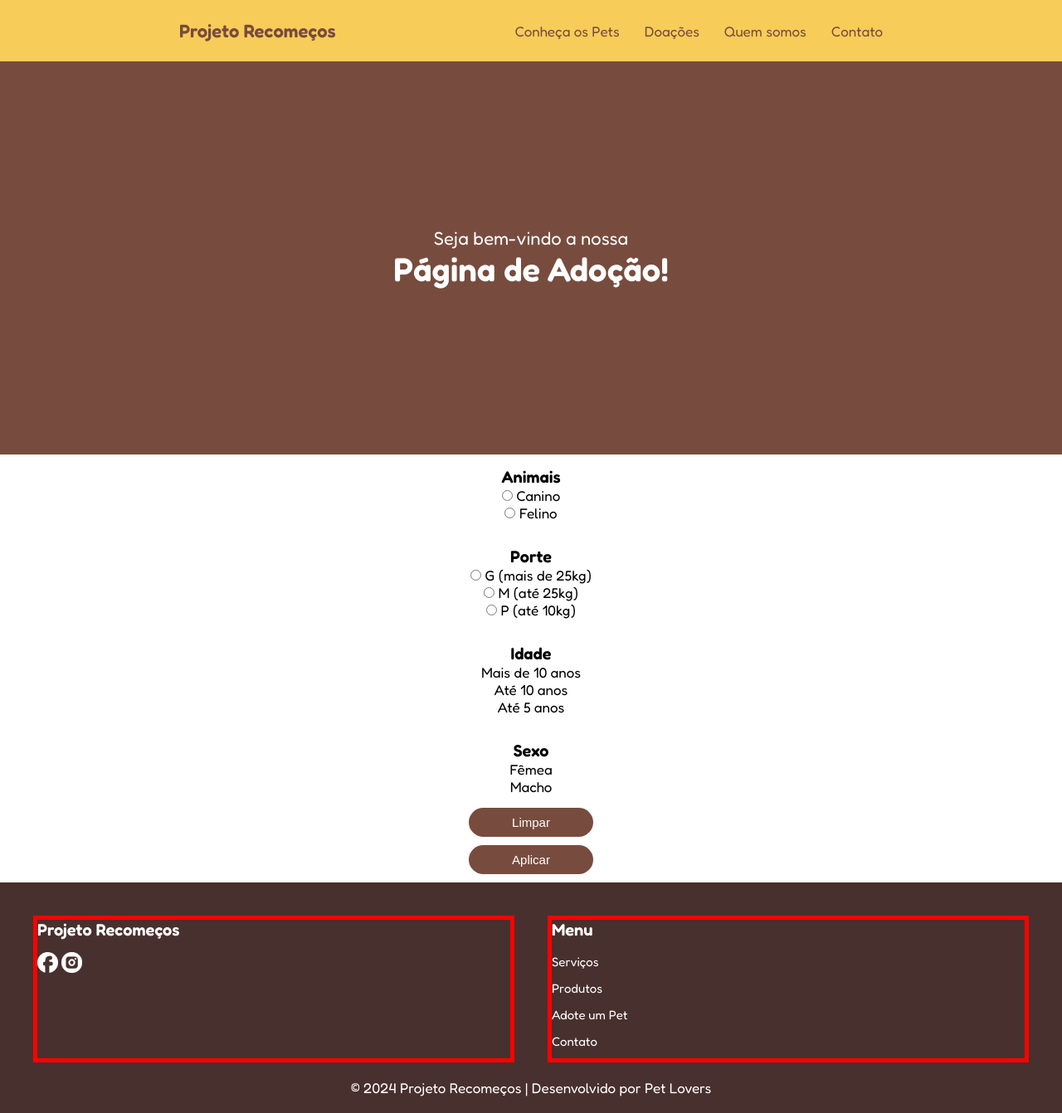
After one commit to ThiagoRAlmeida2/ProjetoONG, a PHP site: page /pets.php in a window 1280 px wide. The commit adds this page. Shown: the whole page at 83% size. Run offline with PHP 8.4, Linux system fonts and the light colour scheme.

Commit message:
modificado o header e o footer.

```diff
--- a/src/Componentes/footer.php
+++ b/src/Componentes/footer.php
@@ -3,19 +3,24 @@
     <head>
         <meta charset="UTF-8">
         <meta name="viewport" content="width=device-width, initial-scale=1.0">
-    <link rel="stylesheet" href="css/footer.css">
-    <title>Footer - Petshop</title>
+
+        <link rel="stylesheet" href="/css/footer.css">
+        <link rel="stylesheet" href="/css/resets.css">
     </head>
+
     <body>
-<!-- Footer -->
         <footer>
-    <div class="footer-container">
-        <div class="footer-section about">
-            <h2>Sobre Nós</h2>
-            <p>Somos um petshop dedicado ao cuidado e bem-estar dos seus animais. Oferecemos os melhores produtos e serviços para manter seu pet saudável e feliz.</p>
+            <section>
+                <div>
+                    <h2>Projeto Recomeços</h2>
+
+                    <img src="./assets/images/icon facebook.png" alt="ícone do facebook.">
+                    <img src="./assets/images/icon instagram.png" alt="ícone do instagram.">
                 </div>
-        <div class="footer-section links">
-            <h2>Links Rápidos</h2>
+
+                <div>
+                    <h2>Menu</h2>
+
                     <ul>
                         <li><a href="#">Serviços</a></li>
                         <li><a href="#">Produtos</a></li>
@@ -23,16 +28,11 @@
                         <li><a href="#">Contato</a></li>
                     </ul>
                 </div>
-        <div class="footer-section contact">
-            <h2>Contate-nos</h2>
-            <p>Email: recomecosprojeto@gmail.com</p>
-            <p>Telefone: (11) 1234-5678</p>
-            <p>Endereço: Rua dos Animais, 123, Cidade Pet, SP</p>
-        </div>
-    </div>
-    <div class="footer-bottom">
+            </section>
+
+            <section id="bottom">
                 <p>&copy; 2024 Projeto Recomeços | Desenvolvido por Pet Lovers</p>
-    </div>
+            </section>
         </footer>
     </body>
 </html>
--- a/src/css/footer.css
+++ b/src/css/footer.css
@@ -1,74 +1,77 @@
 footer {
-    background-image: url('https://cdn.vuetifyjs.com/images/backgrounds/vbanner.jpg');
-    background-size: cover;
+    background-color: #48302E;
     color: #fff;
+
     padding: 20px 0;
-    font-family: Arial, sans-serif;
-    position: fixed;
+    margin: 0;
+    top: 100%;
     bottom: 0;
     width: 100%;
-    z-index: 1000;
 }
 
-
-.footer-container {
+footer section {
     display: flex;
     justify-content: space-around;
     flex-wrap: wrap;
     padding: 0 20px;
 }
 
-.footer-section {
+footer section div {
+    border: red solid 5px;
+    justify-content: space-evenly;
     flex: 1;
     margin: 20px;
     min-width: 250px;
 }
 
-.footer-section h2 {
-    margin-bottom: 15px;
-    font-size: 18px;
-    text-transform: uppercase;
+footer section div img {
+  width: 25px;
 }
 
-.footer-section p {
-    line-height: 1.6;
-    color: #fff;
+footer section div h2 {
+    margin-bottom: 15px;
+    font-size: 20px;
+    font-weight: 600;
 }
 
-.footer-section ul {
+footer section div p, footer section div li {
+    color: #fff;
+
+    font-size: 15px;
+    font-weight: 400;
+    line-height: 1.6;
+}
+
+footer section div ul {
     list-style: none;
     padding: 0;
 }
 
-.footer-section ul li {
-    margin-bottom: 10px;
+footer section div ul li {
+    cursor: pointer;
+    margin-bottom: 8px;
 }
 
 
-.footer-section ul li a {
+footer section div ul li a {
     color: #fff;
+
     text-decoration: none;
 }
 
 
-.footer-section ul li a:hover {
-    color: #09a8cc;
-    text-decoration: underline;
+footer section div ul li a:hover {
+    opacity: 0.8;
 }
 
-.footer-bottom {
+#bottom section {
+    color: #fff;
+
     text-align: center;
     padding: 20px 0;
-    color: #fff;
 }
 
-.footer-bottom p {
+#bottom section p {
     margin: 0;
     font-size: 14px;
 }
-
-body {
-    margin: 0;
-    padding-bottom: 100px;
-    box-sizing: border-box;
-}
--- a/src/css/header.css
+++ b/src/css/header.css
@@ -1,93 +1,52 @@
-body {
-    margin: 0;
-    font-family: Arial, sans-serif;
-}
 
 header {
+    background-color: #F8CC59;
+
     width: 100%;
-}
-
-.toolbar {
     position: relative;
-    background-image: url('https://cdn.vuetifyjs.com/images/backgrounds/vbanner.jpg');
     background-size: cover;
     color: white;
-    padding: 16px;
-}
+    padding: 24px 0;
 
-.toolbar-header {
-    display: flex;
-    align-items: center;
-    justify-content: space-between;
-}
-
-.toolbar-title {
-    font-size: 24px;
-    display: flex;
-    align-items: center;
-    margin-right: auto;
-}
-
-.toolbar-title i {
-    margin-right: 8px;
-}
-
-.toolbar-actions {
+    justify-content: space-evenly;
     display: flex;
     align-items: center;
 }
 
-.toolbar-actions button {
-    display: flex;
-    align-items: center;
-    gap: 8px; /* Espaço entre o ícone e o texto */
-    background-color: transparent;
-    border: none;
-    color: white;
-    font-size: 16px;
+header h2 {
+    color: #774C3E;
+
+    font-weight: 600;
+    font-size: 22px;
     cursor: pointer;
 }
 
-.toolbar-actions i {
-    font-size: 18px; /* Tamanho do ícone */
+header h2:hover {
+    transform:scale(1.05);
+    transition: 0.25s;
+    opacity: 0.8;
 }
 
-.btn {
-    background: none;
-    border: none;
-    color: white;
-    font-size: 16px;
+nav {
+    text-decoration: none;
+}
+
+nav ul {
+    display: flex;
+    gap: 30px;
+    list-style: none;
+}
+
+nav ul li {
+    color: #774C3E;
+
+    font-weight: 400;
+    text-decoration: none;
     cursor: pointer;
 }
-.btn-adotar:hover{
-    color:#007bff;
+
+nav ul li:hover {
+    transform:scale(1.05);
+    transition: 0.25s;
+    opacity: 0.8;
 }
-.btn-apadrinhe:hover{
-    color:#007bff;
-}
-.btn-doacao:hover{
-    color:#007bff;
-}
-.btn-quem-somos:hover{
-    color:#007bff;
-}
-
-.btn-home {
-    background: none; /* Remove o fundo padrão do botão */
-    border: none; /* Remove a borda do botão */
-    color: white; /* Cor do texto e ícone */
-    font-size: 24px; /* Tamanho da fonte, para parecer um título */
-    display: flex; /* Para alinhar o ícone e o texto */
-    align-items: center; /* Centraliza verticalmente o ícone e o texto */
-    cursor: pointer; /* Cursor de ponteiro ao passar o mouse */
-    font-weight: bold; /* Deixa o texto mais destacado */
-}
-
-.btn-home i {
-    margin-right: 8px; /* Espaço entre o ícone e o texto */
-    font-size: 28px; /* Tamanho do ícone */
-}
-
-.btn-home:hover {
-    color: #007bff; /* Muda a cor do texto e ícone ao passar o mouse */
-}
--- /dev/null
+++ b/src/css/pets.css
@@ -0,0 +1,56 @@
+main {
+    width: 100%;
+}
+
+.conteiner {
+    text-align: center;
+    padding: 200px 20px;
+    display: block;
+    flex-direction: row;
+}
+
+#bemVindo {
+    background-color: #774C3E;
+    color: #FFF;
+}
+
+#bemVindo p {
+    font-size: 22px;
+    font-weight: 400;
+}
+
+#bemVindo h1 {
+    font-size: 40px;
+    font-weight: 600;
+}
+
+.filtros {
+    display: flex;
+    flex-direction: column;
+    text-align: center;
+}
+
+.filtros h3 {
+    font-weight: 600;
+}
+
+.filtros ul {
+    margin: 15px 0;
+}
+
+.filtros ul li label {
+    font-weight: 400;
+}
+
+div button {
+    background-color: #774C3E;
+    color: white;
+
+    font-size: 15px;
+    border-radius: 20px;
+    border: none;
+
+    width: 150px;
+    height: 35px;
+    margin-bottom: 10px;
+}
--- /dev/null
+++ b/src/css/resets.css
@@ -0,0 +1,15 @@
+
+* {
+    padding: 0;
+    margin: 0;
+}
+
+body {
+    font-family: Fredoka, Arial, Helvetica, sans-serif;
+    font-size: 17px;
+
+    display: flex;
+    flex-direction: column;
+    justify-content: center;
+    align-items: center;
+}
--- /dev/null
+++ b/src/pets.php
@@ -0,0 +1,93 @@
+<!DOCTYPE html>
+<html lang="pt-BR">
+    <head>
+        <meta charset="UTF-8">
+        <meta name="viewport" content="width=device-width, initial-scale=1.0">
+
+        <link rel="stylesheet" href="/css/resets.css">
+        <link rel="stylesheet" href="/css/header.css">
+        <link rel="stylesheet" href="/css/pets.css">
+
+        <link rel="preconnect" href="https://fonts.googleapis.com">
+        <link rel="preconnect" href="https://fonts.gstatic.com" crossorigin>
+        <link href="https://fonts.googleapis.com/css2?family=Fredoka:wght@300..700&display=swap" rel="stylesheet">
+    </head>
+
+    <body>
+        <header>
+            <h2 onclick="home()">Projeto Recomeços</h2>
+
+            <nav class="toolbar-actions">
+                <ul>
+                    <li onclick="pets()">Conheça os Pets</li>
+
+                    <li onclick="doacao()">Doações</li>
+
+                    <li onclick="quemSomos()">Quem somos</li>
+
+                    <li onclick="contatos()"> Contato</li>
+                </ul>
+            </nav>
+        </header>
+
+        <main>
+            <div class="conteiner" id="bemVindo">
+                <p>Seja bem-vindo a nossa</p>
+                <h1>Página de Adoção!</h1>
+            </div>
+
+            <form class="filtros">
+                <ul>
+                    <h3>Animais</h3>
+                    <li>
+                        <input type="radio" name="animal" id="animal">
+                        <label>Canino</label>
+                    </li>
+
+                    <li>
+                        <input type="radio" name="animal" id="animal">
+                        <label>Felino</label>
+                    </li>
+                </ul>
+
+                <ul>
+                    <h3>Porte</h3>
+                    <li>
+                        <input type="radio" name="porte" id="porte">
+                        <label>G (mais de 25kg)</label>
+                    </li>
+
+                    <li>
+                        <input type="radio" name="porte" id="porte">
+                        <label>M (até 25kg)</label>
+                    </li>
+
+                    <li>
+                        <input type="radio" name="porte" id="porte">
+                        <label>P (até 10kg)</label>
+                    </li>
+                </ul>
+
+                <ul>
+                    <h3>Idade</h3>
+                    <li>Mais de 10 anos</li>
+                    <li>Até 10 anos</li>
+                    <li>Até 5 anos</li>
+                </ul>
+
+                <ul>
+                    <h3>Sexo</h3>
+                    <li>Fêmea</li>
+                    <li>Macho</li>
+                </ul>
+
+                <div>
+                    <button type="reset">Limpar</button> <br>
+                    <button type="get">Aplicar</button>
+                </div>
+            </form>
+        </main>
+
+    <?php include 'Componentes/footer.php'; ?>
+
+<script src="/JavaScript/index.js"></script>
```
Also changed, not shown: PHPhost.md (added, +21 -0 lines), paletaDeCores.md (added, +9 -0 lines), src/Componentes/header.php (+25 -34 lines), src/assets/images/icon facebook.png (added), src/assets/images/icon instagram.png (added), 1 other file. Lines whose indentation alone changed are shown as unchanged.
